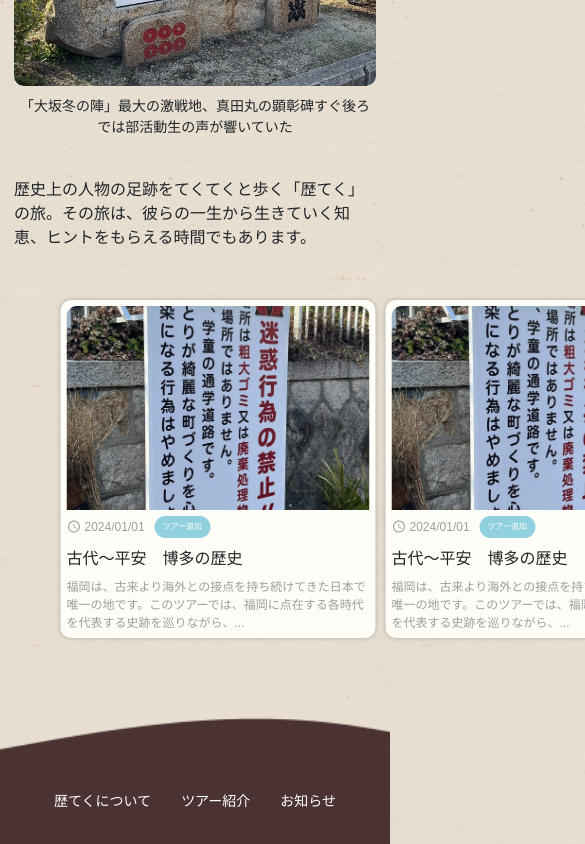
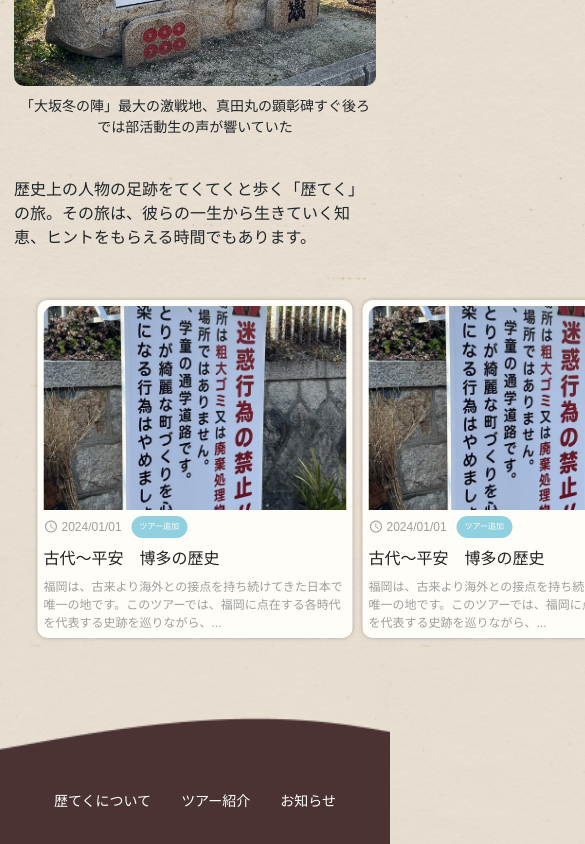
Before and after one commit to huynhnguyen1906/Reki-Teku, a Next.js app: page /news/a in a window 390 px wide. Shown: the part 3386-4230 px from the top of the page, 585 px wide, since content can reach past the window. Built offline with nearby package versions, Linux system fonts and the light colour scheme; a web font is replaced by a local one.

Commit message:
chore: Adjust button width in Tours module and NewsContainer module

```diff
--- a/styles/appStyles/Tours.module.scss
+++ b/styles/appStyles/Tours.module.scss
@@ -226,7 +226,7 @@
         button {
             font-size: 14px;
             height: 30px;
-            width: 180px;
+            width: 150px;
             margin: 4px;
         }
     }
--- a/styles/componentsStyles/News/NewsContainer.module.scss
+++ b/styles/componentsStyles/News/NewsContainer.module.scss
@@ -26,6 +26,7 @@
         gap: 2rem;
     }
     .Swiper {
+        width: 100%;
         overflow: unset;
         .SwiperSlide {
             display: flex;
```
